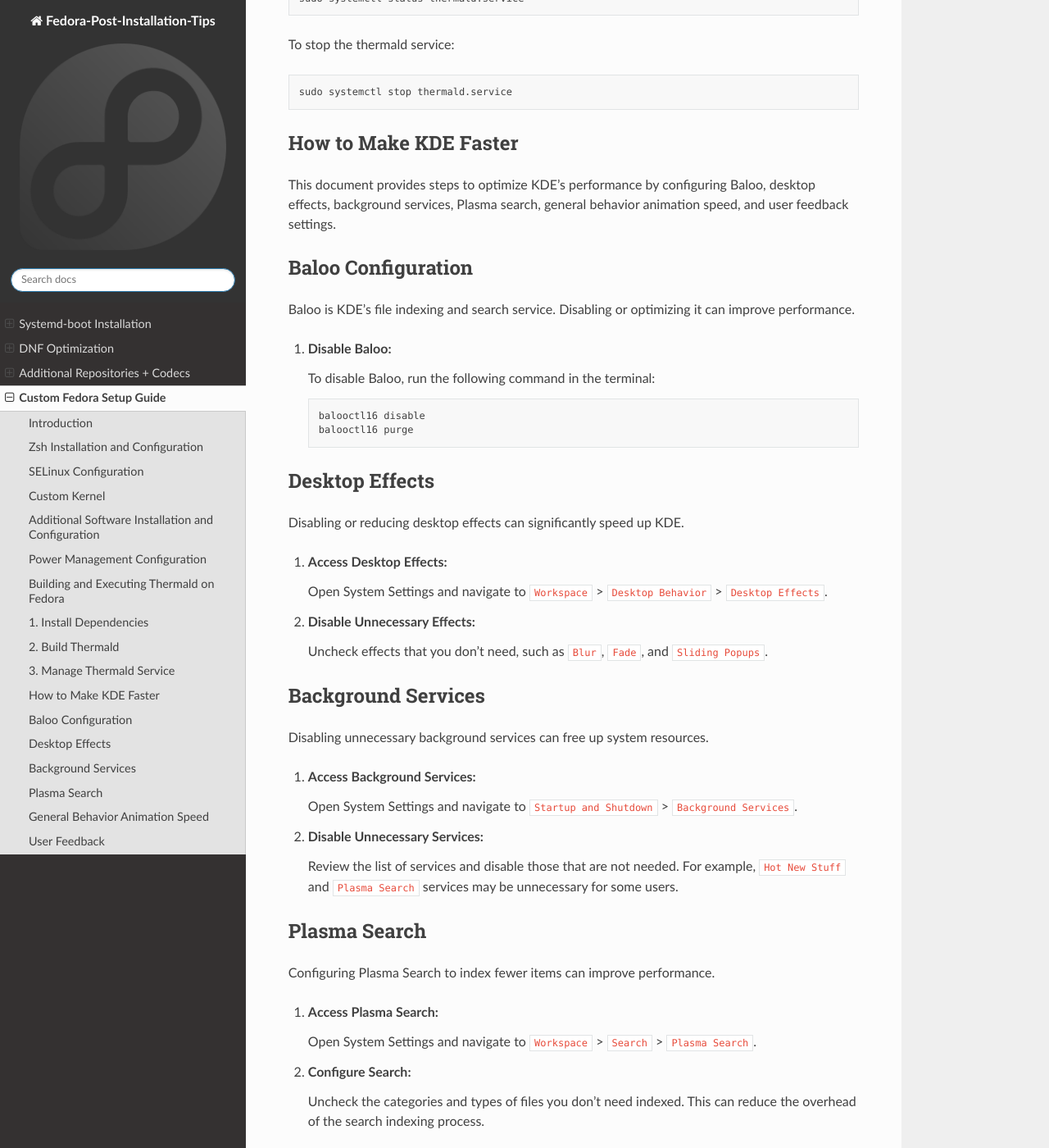
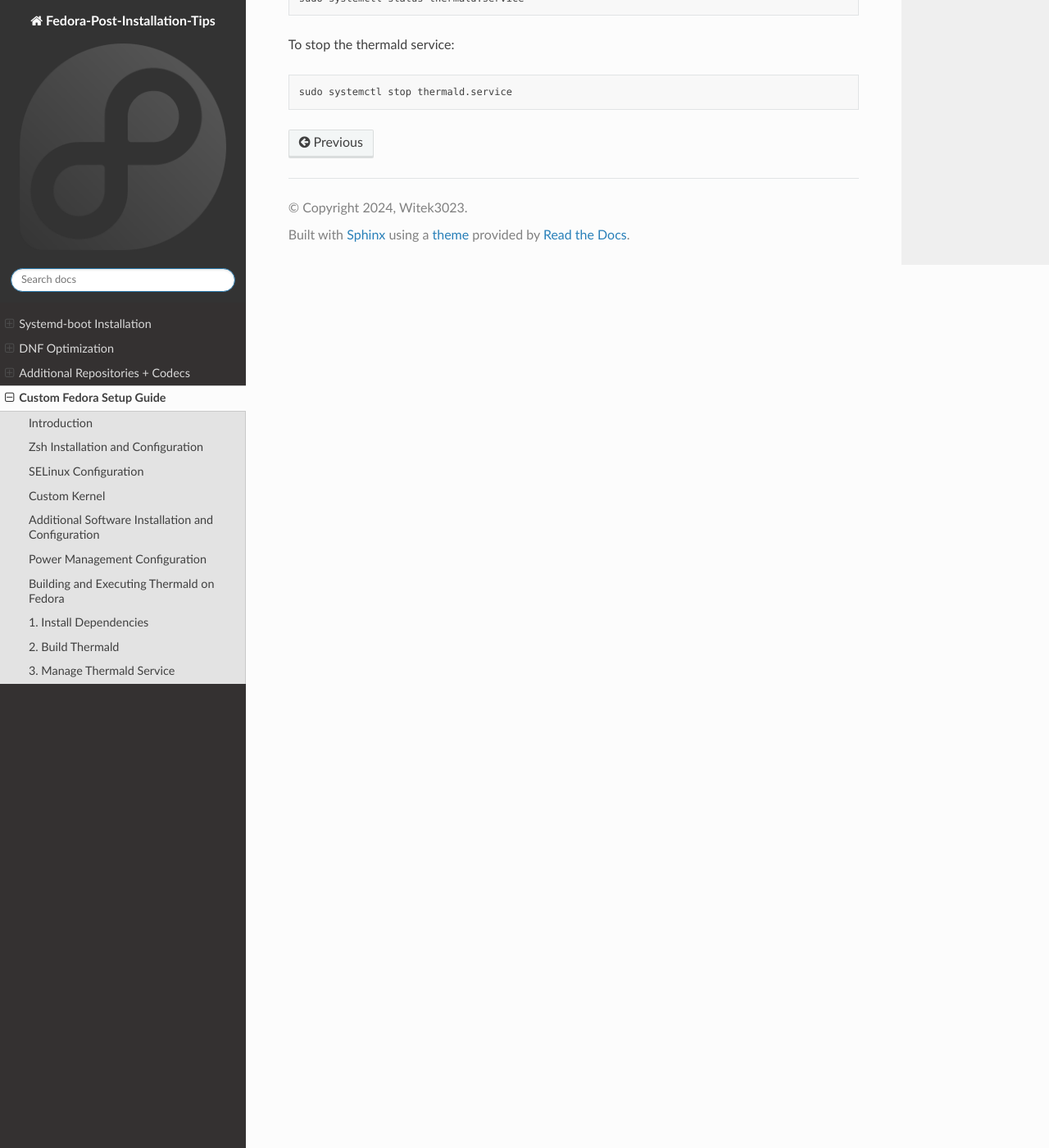
Before and after one commit to Witek3023/Fedora-Post-Installation-Tips, a Sphinx documentation site: the page built from docs/source/personal.rst, in a window 1280 px wide and 1400 px high, scrolled down 5115 px. Shown: the whole window at 82% size. Built offline with Sphinx 7.4.7 and the Read the Docs theme 2.0.0, drawn with Linux system fonts in a browser that asks for light colours; some of the changed text lies outside the part shown.

Commit message:
Update personal.rst

```diff
--- a/docs/source/personal.rst
+++ b/docs/source/personal.rst
@@ -260,89 +260,3 @@
 .. code-block:: bash
 
     sudo systemctl stop thermald.service
-
-How to Make KDE Faster
-----------------------
-
-This document provides steps to optimize KDE's performance by configuring Baloo, desktop effects, background services, Plasma search, general behavior animation speed, and user feedback settings.
-
-Baloo Configuration
---------------------
-
-Baloo is KDE's file indexing and search service. Disabling or optimizing it can improve performance.
-
-1. **Disable Baloo:**
-
-   To disable Baloo, run the following command in the terminal:
-
-   .. code-block:: bash
-
-      balooctl16 disable
-      balooctl16 purge
-
-Desktop Effects
------------------
-
-Disabling or reducing desktop effects can significantly speed up KDE.
-
-1. **Access Desktop Effects:**
-
-   Open System Settings and navigate to ``Workspace`` > ``Desktop Behavior`` > ``Desktop Effects``.
-
-2. **Disable Unnecessary Effects:**
-
-   Uncheck effects that you don't need, such as ``Blur``, ``Fade``, and ``Sliding Popups``.
-
-Background Services
----------------------
-
-Disabling unnecessary background services can free up system resources.
-
-1. **Access Background Services:**
-
-   Open System Settings and navigate to ``Startup and Shutdown`` > ``Background Services``.
-
-2. **Disable Unnecessary Services:**
-
-   Review the list of services and disable those that are not needed. For example, ``Hot New Stuff`` and ``Plasma Search`` services may be unnecessary for some users.
-
-Plasma Search
----------------
-
-Configuring Plasma Search to index fewer items can improve performance.
-
-1. **Access Plasma Search:**
-
-   Open System Settings and navigate to ``Workspace`` > ``Search`` > ``Plasma Search``.
-
-2. **Configure Search:**
-
-   Uncheck the categories and types of files you don't need indexed. This can reduce the overhead of the search indexing process.
-
-General Behavior Animation Speed
-----------------------------------
-
-Reducing or disabling animations can make the desktop feel more responsive.
-
-1. **Access General Behavior Settings:**
-
-   Open System Settings and navigate to ``Workspace`` > ``Desktop Behavior`` > ``General Behavior``.
-
-2. **Set Animation Speed:**
-
-   Change the ``Animation speed`` to ``Instant`` to disable animations or select a faster option.
-
-User Feedback
----------------
-
-Disabling user feedback can reduce background processing.
-
-1. **Access User Feedback Settings:**
-
-   Open System Settings and navigate to ``Workspace`` > ``KDE`` > ``User Feedback``.
-
-2. **Disable User Feedback:**
-
-   Set the ``User Feedback`` level to ``None``.
-
-By following these steps, you can optimize KDE's performance and enjoy a faster, more responsive desktop environment.
```
